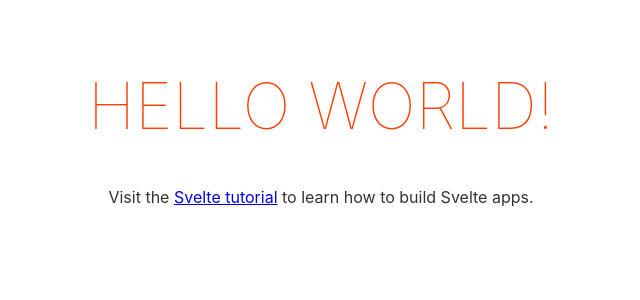
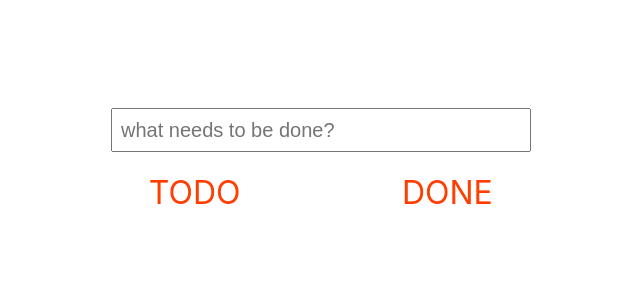
Before and after one commit to gspasov/stodos, a Svelte app: page / in a window 1280 px wide. Shown: the top 300 px of the page, without its empty margins (319-959 px from the left). Built offline with nearby package versions, Linux system fonts and the light colour scheme.

Commit message:
Add initial implementation of todo

```diff
--- a/src/App.svelte
+++ b/src/App.svelte
@@ -1,30 +1,116 @@
 <script lang="ts">
-	export let name: string;
+	let todo = "";
+	let todos: Todo[] = []
+
+	type Todo = {
+		id: number,
+		description: string,
+		done: boolean
+	}
+
+	function Todo(id: number, description: string, done: boolean): Todo {
+		return {id, description, done}
+	}
+
+	function addTodo(): void {
+		todos = [...todos, Todo(todos.length + 1, todo, false)]
+		todo = ""
+	}
+
+	function mark(id: number, isDone: boolean): void {
+		todos[id-1] = {...todos[id-1], done: isDone}
+		console.info("todos", todos)
+	}
+
+	function remove(id: number): void {
+		todos = todos.filter((todo) => todo.id !== id)
+	}
 </script>
 
 <main>
-	<h1>Hello {name}!</h1>
-	<p>Visit the <a href="https://svelte.dev/tutorial">Svelte tutorial</a> to learn how to build Svelte apps.</p>
+	<form on:submit|preventDefault={addTodo}>
+		<input type="text" name="todo" placeholder="what needs to be done?" bind:value={todo}/>
+	</form>
+	<div class="parent">
+		<div class="left">
+			<h1>todo</h1>
+			{#each todos.filter((t) => !t.done) as todo (todo.id)}
+				<label>
+					<input type="checkbox" on:change={() => mark(todo.id, true)}/>
+					<span>{todo.description}</span>
+					<button on:click={() => remove(todo.id)}>x</button>
+				</label>
+			{/each}
+		</div>
+
+		<div class="right">
+			<h1>done</h1>
+			{#each todos.filter((t) => t.done) as todo (todo.id)}
+				<label class="done">
+					<input type="checkbox" checked on:change={() => mark(todo.id, false)}/>
+					<span>{todo.description}</span>
+					<button on:click={() => remove(todo.id)}>x</button>
+				</label>
+			{/each}
+		</div>
+	</div>
 </main>
 
 <style>
+
+	.left {
+		width: 200px;
+		display: inline-block;
+	}
+	.right {
+		width: 200px;
+		display: inline-block;
+	}
+
+	.parent {
+		text-align: center;
+		display: flex;
+		justify-content: space-around;
+	}
+
+	label {
+		display: flex;
+		align-items: center;
+    justify-content: space-between;
+		border-radius: 2px;
+		background-color: burlywood;
+		width: 200px;
+    height: 40px;
+		padding: 0px 4px;
+		margin-bottom: 4px;
+	}
+
+	.done>span {
+		text-decoration:line-through;
+	}
+	.done {
+		background-color: lightgreen;
+	}
+
+	input[type="text"] {
+		height: 40px;
+		width: 400px;
+		display: block;
+		margin: 0 auto;
+		font-size: 20px;
+		padding: 0px 8px
+	}
 	main {
-		text-align: center;
-		padding: 1em;
-		max-width: 240px;
-		margin: 0 auto;
+		width: 40%;
+		margin-left: auto;
+  	margin-right: auto;
+		margin-top: 100px;
 	}
 
 	h1 {
 		color: #ff3e00;
 		text-transform: uppercase;
-		font-size: 4em;
-		font-weight: 100;
-	}
-
-	@media (min-width: 640px) {
-		main {
-			max-width: none;
-		}
+		font-size: 2em;
+		font-weight: 400;
 	}
 </style>
```
